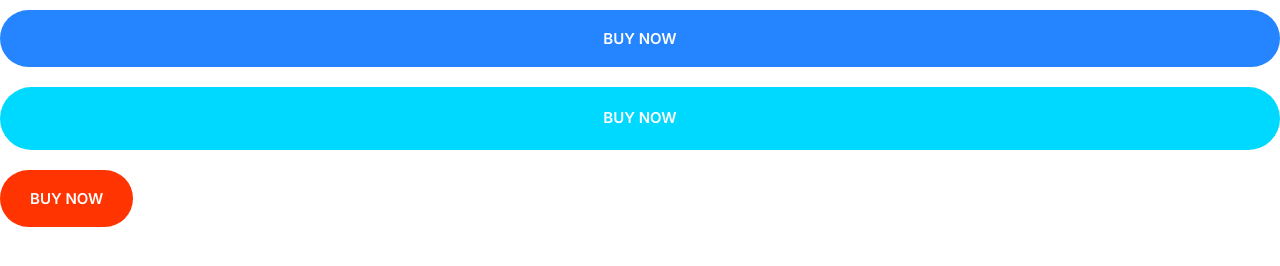
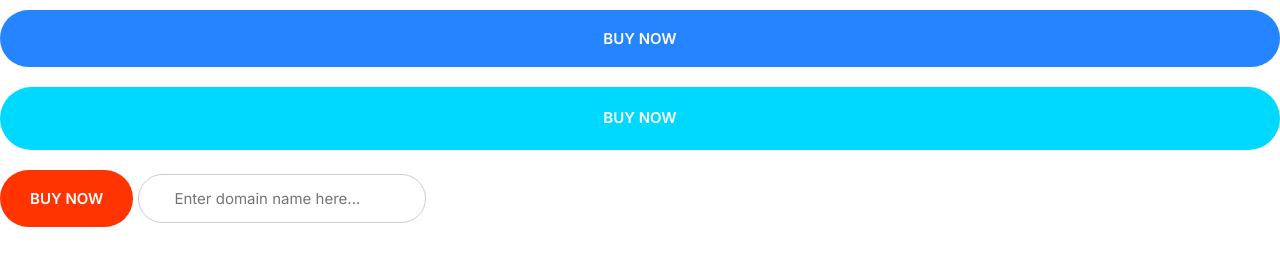
Before and after one commit to GMor10sen/WebTest, a plain HTML site: page HTML/index.html in a window 1280 px wide. Drawn offline with Linux system fonts and the light colour scheme.

Commit message:
Inital input design

```diff
--- a/CSS/styles.css
+++ b/CSS/styles.css
@@ -202,3 +202,20 @@ a {
     font-size: 1.5rem;
   }
 }
+/* Inputs */
+.input {
+  border-radius: 30px;
+  border: 1px solid #ccc;
+  color: var(--color-headings);
+  font-size: 2rem;
+  outline: 0;
+  padding: 1.5rem 3.5rem;
+}
+::placeholder {
+  color: cbcdc7;
+}
+@media screen and (min-width: 1024px) {
+  .input {
+    font-size: 1.5rem;
+  }
+}
--- a/HTML/index.html
+++ b/HTML/index.html
@@ -18,5 +18,6 @@
     <button class="btn btn--primary btn--block">buy now</button>
     <a href="#" class="btn btn--secondary btn--block">buy now</a>
     <button class="btn btn--accent">buy now</button>
+    <input type="text" class="input" placeholder="Enter domain name here..." />
   </body>
 </html>
```
